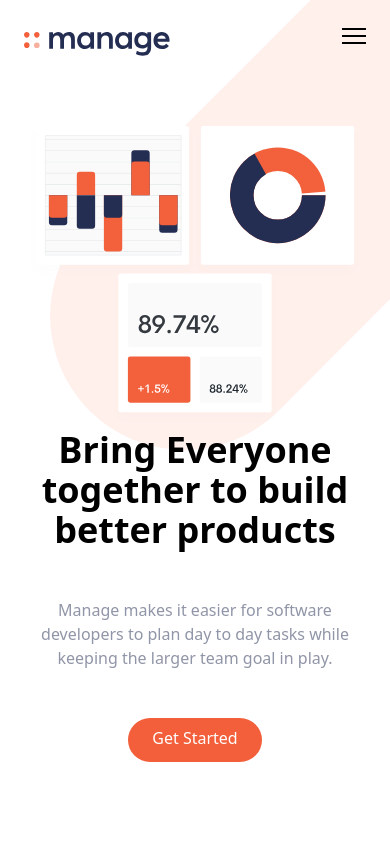
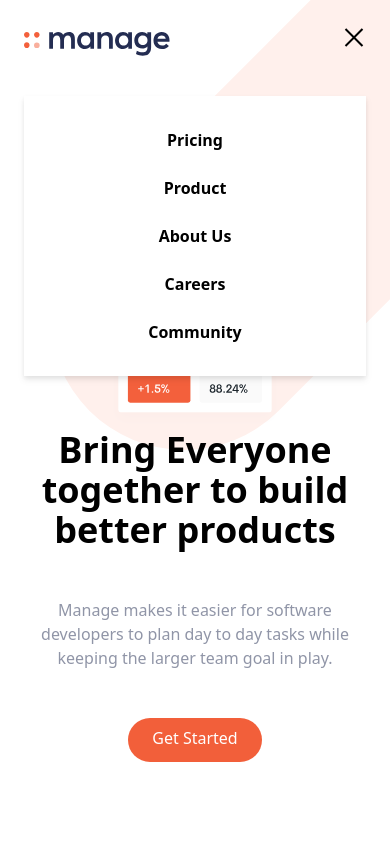
Before and after one commit to JamesOkemwa/landing-page-tailwindcss, a website: page index.html in a window 390 px wide. Both pictures are taken after a click on the button 354 px from the left and 40 px from the top of the page. Shown: the top 844 px of the page. Drawn offline with Linux system fonts and the light colour scheme.

Commit message:
Toggling the hamburger menu

```diff
--- a/index.html
+++ b/index.html
@@ -30,7 +30,7 @@
             </a>
 
             <!-- Hamburger Icon -->
-            <button id="menu-btn" class="open block hamburger md:hidden focus:outline-none">
+            <button id="menu-btn" class="block hamburger md:hidden focus:outline-none">
                 <span class="hamburger-top"></span>
                 <span class="hamburger-middle"></span>
                 <span class="hamburger-bottom"></span>
@@ -39,7 +39,7 @@
 
         <!-- Mobile Menu  -->
         <div class="md:hidden">
-            <div id="menu" class="absolute flex flex-col items-center self-end hidden py-8 mt-10
+            <div id="menu" class="absolute flex-col items-center self-end hidden py-8 mt-10
                 space-y-6 font-bold bg-white sm:w-auto sm:self-center left-6 right-6 drop-shadow-md">
                 <a href="#">Pricing</a>
                 <a href="#">Product</a>
--- a/js/script.js
+++ b/js/script.js
@@ -3,4 +3,6 @@ const nav = document.getElementById('menu')
 
 btn.addEventListener('click', () => {
     btn.classList.toggle('open')
+    nav.classList.toggle('flex')
+    nav.classList.toggle('hidden')
 })
```
